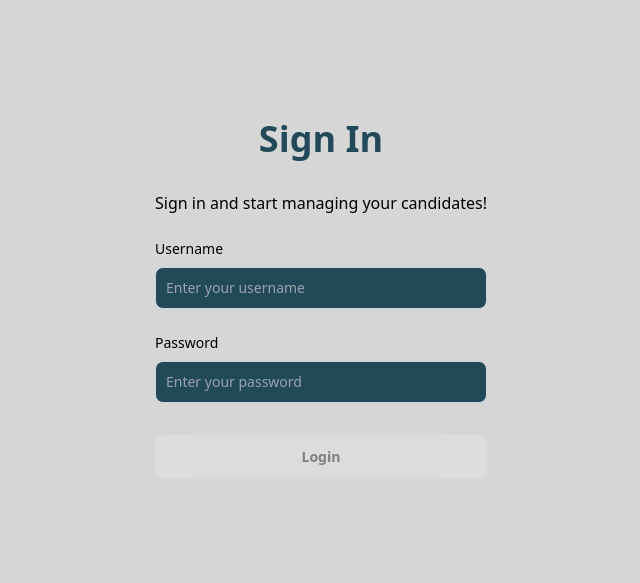
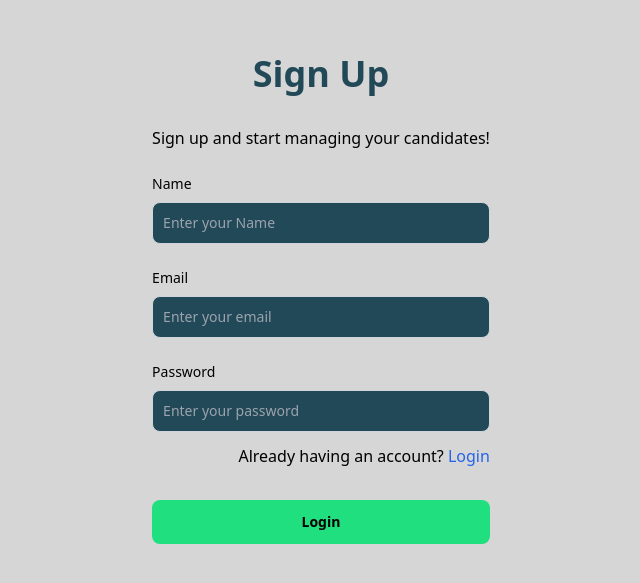
Before and after one commit to ariv1003/react--demo, a React (Vite) app: page /signup in a window 1280 px wide. Shown: the part 101-684 px from the top of the page, without its empty margins (319-959 px from the left). Built offline with nearby package versions, Linux system fonts and the light colour scheme.

Commit message:
react-router changes

```diff
--- a/package.json
+++ b/package.json
@@ -11,7 +11,8 @@
   },
   "dependencies": {
     "react": "^18.2.0",
-    "react-dom": "^18.2.0"
+    "react-dom": "^18.2.0",
+    "react-router-dom": "^6.21.2"
   },
   "devDependencies": {
     "@types/react": "^18.2.43",
--- a/src/App.jsx
+++ b/src/App.jsx
@@ -1,88 +1,26 @@
-import React, { useState } from "react";
+import React from "react";
+import { BrowserRouter, Route, Routes } from "react-router-dom";
+import Login from "./pages/Login";
+import Signup from "./pages/Signup";
 
 function App() {
-  const [userDetails, setUserDetails] = useState({
-    username: "",
-    password: "",
-  });
 
-  const [isSubmitted, setIsSubmitted] = useState(false);
-
-  function handleUserDetails(e) {
-    setUserDetails({
-      ...userDetails,
-      [e.target.name]: e.target.value,
-    });
-  }
+  // Layout
+  // 404
+  // Link vs NavLink
+  // usePathName
+  // useParams
+  // Page Navigation
 
   return (
     <>
-      <div className="bg-[#D6D6D6] w-screen h-screen flex justify-center items-center">
-        <div className="flex-col items-center">
-          <h1 className="text-4xl	font-bold text-[#224957] text-center">
-            Sign In
-          </h1>
-          <p className="text-base	font-regular mt-8">
-            Sign in and start managing your candidates!
-          </p>
-          <div className="mt-6">
-            <label
-              for="first_name"
-              className="block mb-2 text-sm font-medium text-black"
-            >
-              Username
-            </label>
-            <input
-              name="username"
-              onChange={handleUserDetails}
-              type="text"
-              id="first_name"
-              className="bg-[#224957] border border-gray-300 text-white text-sm rounded-lg focus:ring-blue-500 focus:border-blue-500 block w-full p-2.5"
-              placeholder="Enter your username"
-              required
-            />
-          </div>
-          {isSubmitted && !userDetails.username && (
-            <h1 className="text-red-700 text-sm font-semibold pl-2 mt-3">
-              Username Field is Must
-            </h1>
-          )}
-          <div className="mt-6">
-            <label
-              for="first_name"
-              className="block mb-2 text-sm font-medium text-black"
-            >
-              Password
-            </label>
-            <input
-              name="password"
-              onChange={handleUserDetails}
-              type="text"
-              id="first_name"
-              className="bg-[#224957] border border-gray-300 text-white text-sm rounded-lg focus:ring-blue-500 focus:border-blue-500 block w-full p-2.5"
-              placeholder="Enter your password"
-              required
-            />
-          </div>
-          {isSubmitted && !userDetails.password && (
-            <h1 className="text-red-700 text-sm font-semibold pl-2 mt-3">
-              Password Field is Must
-            </h1>
-          )}
-          <button
-            onClick={() => setIsSubmitted(true)}
-            disabled={
-              userDetails.username.length < 0 || userDetails.password.length < 0
-            }
-            className={`${!userDetails.username || !userDetails.password
-              ? "bg-gray-200 opacity-40 text-black"
-              : ""
-              } bg-[#20DF7F] w-full mt-8 py-3 font-semibold text-sm rounded-lg`}
-          >
-            Login
-          </button>
-        </div>
-      </div >
+      <BrowserRouter>
+        <Routes>
+          <Route path="/" element={<Login />} />
+          <Route path="/signup" element={<Signup />} />
+        </Routes>
+      </BrowserRouter>
+
     </>
   );
 }
--- /dev/null
+++ b/src/components/AuthForm.jsx
@@ -0,0 +1,109 @@
+import React, { useState } from 'react'
+import { Link } from 'react-router-dom';
+
+function AuthForm({ page }) {
+
+    const [loginDetails, setLoginDetails] = useState({
+        email: "",
+        password: "",
+    });
+
+    const [SignUpDetails, setSignUpDetails] = useState({
+        name: "",
+        password: "",
+        email: ""
+    });
+
+    function handleUserDetails(e) {
+        if (page === "signup") {
+            setSignUpDetails({
+                ...SignUpDetails,
+                [e.target.name]: e.target.value,
+            });
+        } else {
+            setLoginDetails({
+                ...loginDetails,
+                [e.target.name]: e.target.value,
+            });
+        }
+
+    }
+
+    return (
+        <div className="bg-[#D6D6D6] w-screen h-screen flex justify-center items-center">
+            <div className="flex-col items-center">
+                <h1 className="text-4xl	font-bold text-[#224957] text-center">
+                    Sign Up
+                </h1>
+                <p className="text-base	font-regular mt-8">
+                    Sign up and start managing your candidates!
+                </p>
+                {page === "signup" && <div className="mt-6">
+                    <label
+                        for="first_name"
+                        className="block mb-2 text-sm font-medium text-black"
+                    >
+                        Name
+                    </label>
+                    <input
+                        name="name"
+                        onChange={handleUserDetails}
+                        type="text"
+                        id="first_name"
+                        className="bg-[#224957] border border-gray-300 text-white text-sm rounded-lg focus:ring-blue-500 focus:border-blue-500 block w-full p-2.5"
+                        placeholder="Enter your Name"
+                        required
+                    />
+                </div>}
+                <div className="mt-6">
+                    <label
+                        for="first_name"
+                        className="block mb-2 text-sm font-medium text-black"
+                    >
+                        Email
+                    </label>
+                    <input
+                        name="email"
+                        onChange={handleUserDetails}
+                        type="text"
+                        id="first_name"
+                        className="bg-[#224957] border border-gray-300 text-white text-sm rounded-lg focus:ring-blue-500 focus:border-blue-500 block w-full p-2.5"
+                        placeholder="Enter your email"
+                        required
+                    />
+                </div>
+
+                <div className="mt-6">
+                    <label
+                        for="first_name"
+                        className="block mb-2 text-sm font-medium text-black"
+                    >
+                        Password
+                    </label>
+                    <input
+                        name="password"
+                        onChange={handleUserDetails}
+                        type="text"
+                        id="first_name"
+                        className="bg-[#224957] border border-gray-300 text-white text-sm rounded-lg focus:ring-blue-500 focus:border-blue-500 block w-full p-2.5"
+                        placeholder="Enter your password"
+                        required
+                    />
+                </div>
+
+                <div className='mt-3 flex justify-end'>
+                    {page === "signup" ? <h1>Already having an account? <Link className='text-blue-600' to="/">Login</Link></h1> :
+                        <h1>No Account? <Link className='text-blue-600' to="/signup">Create One</Link></h1>}
+
+                </div>
+                <button
+                    className="bg-[#20DF7F] w-full mt-8 py-3 font-semibold text-sm rounded-lg"
+                >
+                    Login
+                </button>
+            </div>
+        </div >
+    )
+}
+
+export default AuthForm
--- /dev/null
+++ b/src/pages/Login.jsx
@@ -0,0 +1,12 @@
+import React from 'react'
+import AuthForm from '../components/AuthForm';
+
+function Login() {
+    return (
+        <>
+            <AuthForm page="login" />
+        </>
+    )
+}
+
+export default Login
--- /dev/null
+++ b/src/pages/Signup.jsx
@@ -0,0 +1,12 @@
+import React from 'react'
+import AuthForm from '../components/AuthForm';
+
+function Signup() {
+    return (
+        <>
+            <AuthForm page={"signup"} />
+        </>
+    )
+}
+
+export default Signup
```
Also changed, not shown: 1 other file (tests, documents, lock files or other folders).
